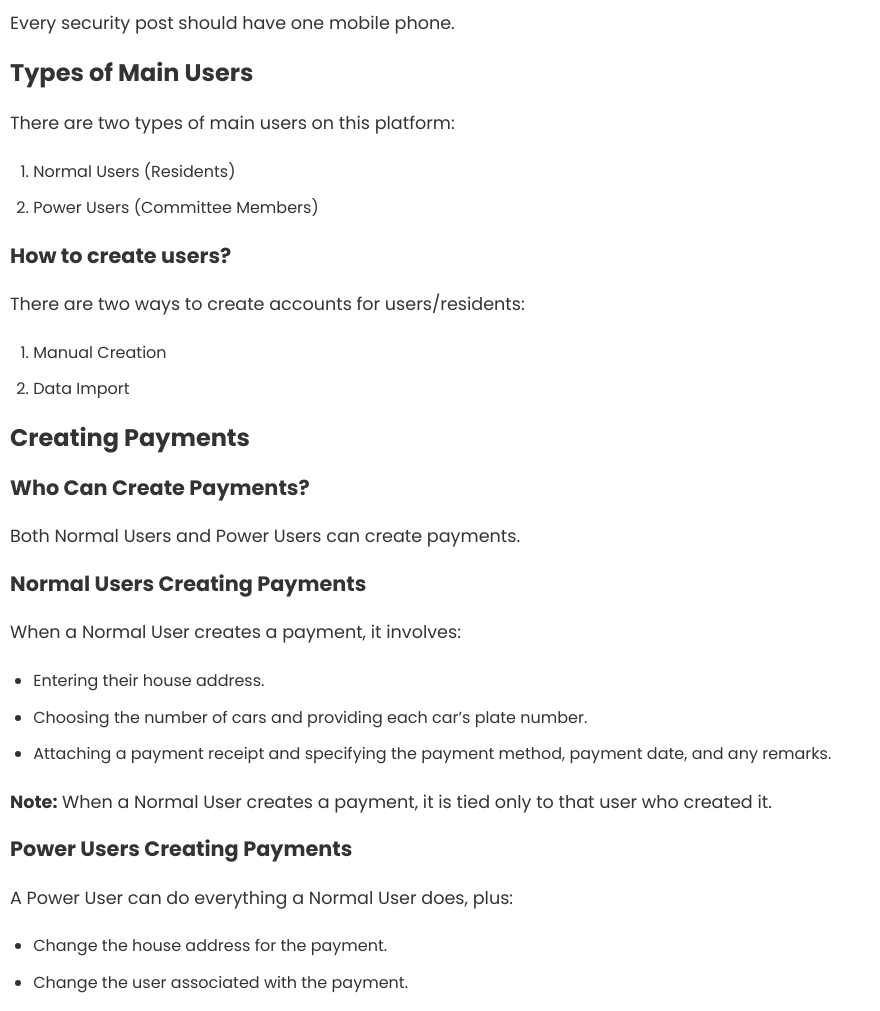
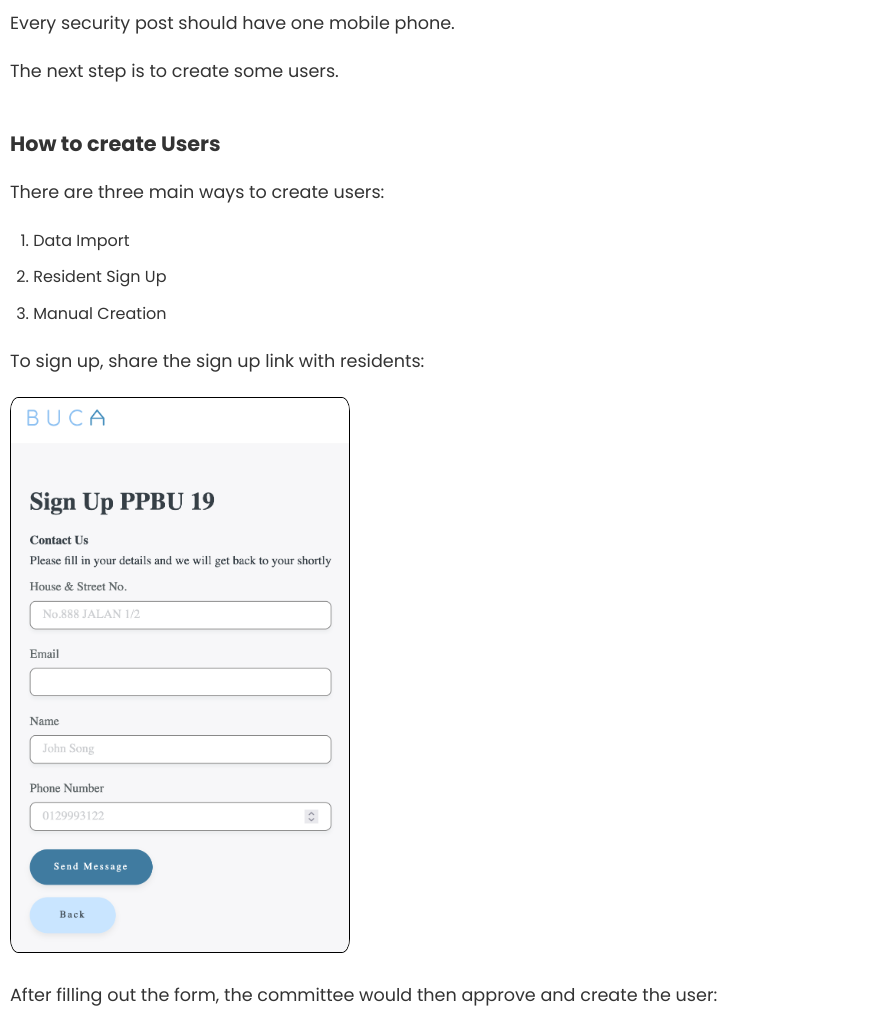
Before and after one commit to cySheng/buca_static_site, a plain HTML site: page manual.html in a window 1280 px wide. Shown: the part 460-1471 px from the top of the page, without its empty margins (0-880 px from the left). Drawn offline with Linux system fonts and the light colour scheme.

Commit message:
Add to manual

```diff
--- a/manual.html
+++ b/manual.html
@@ -62,7 +62,23 @@
       <p>A committee member just require a phone or laptop with internet access.</p>
       <p>If you are using the security feature, the guards need a phone/computer with internet access.</p>
       <p>Every security post should have one mobile phone.</p>
+      <p>The next step is to create some users.</p>
+    <br>
+      <h3>How to create Users</h3>
+      <p>There are three main ways to create users:</p>
+      <ol>
+        <li>Data Import</li>
+        <li>Resident Sign Up</li>
+        <li>Manual Creation</li>
+      </ol>
+      <p>To sign up, share the sign up link with residents:</p>
+      <img src="images/screenshots/sign_up_requests/new.png" alt="Sign Up Page" class="image">
+      <p>After filling out the form, the committee would then approve and create the user:</p>
+      <img src="images/screenshots/sign_up_requests/index.png" alt="Sign Up Page" class="image">
+      <p>If </p>
     </section>
+    <br>
+    <br>
     <section id="users">
       <h2>Types of Main Users</h2>
       <p>There are two types of main users on this platform:</p>
--- a/style.css
+++ b/style.css
@@ -240,3 +240,9 @@ section.pricing .rukun-tetangga {
 .main-docs {
   margin: 10px;
 }
+
+.image {
+  width: 340px;
+  border: 1px black solid;
+  margin-bottom: 30px;
+}
```
Also changed, not shown: images/screenshots/sign_up_requests/new.png (added).
